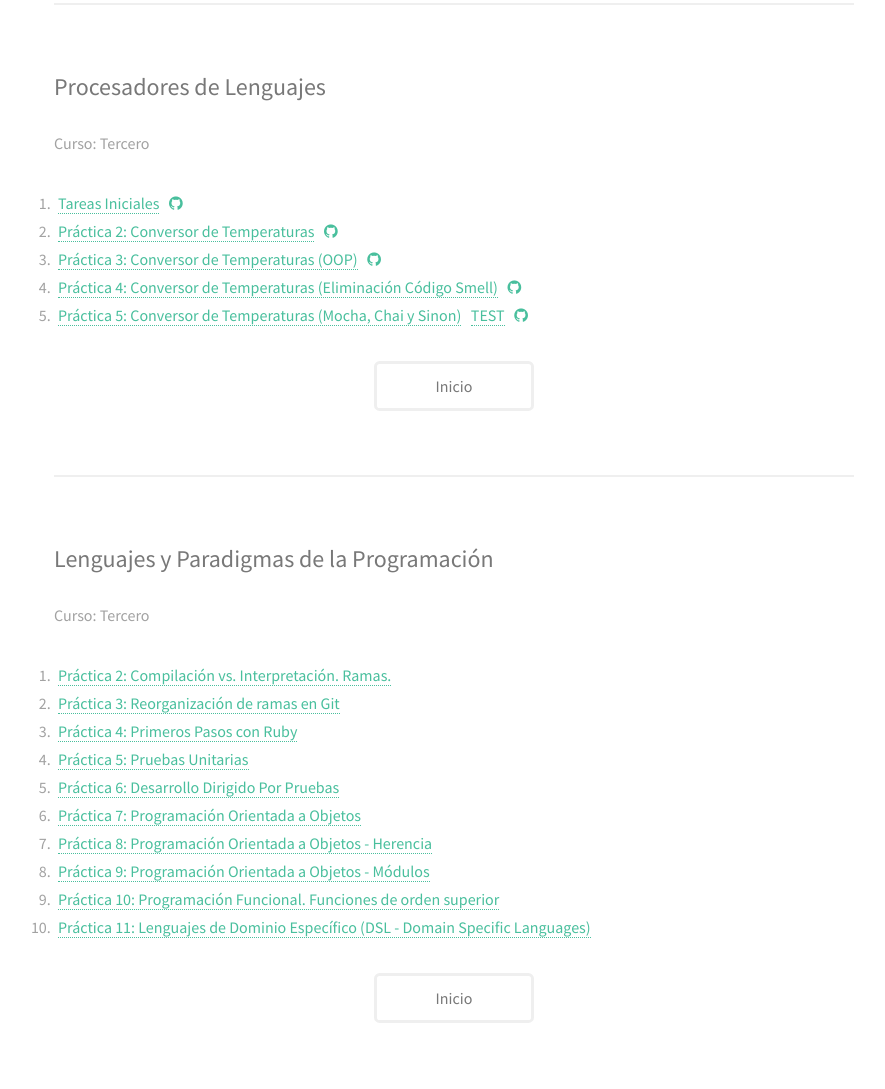
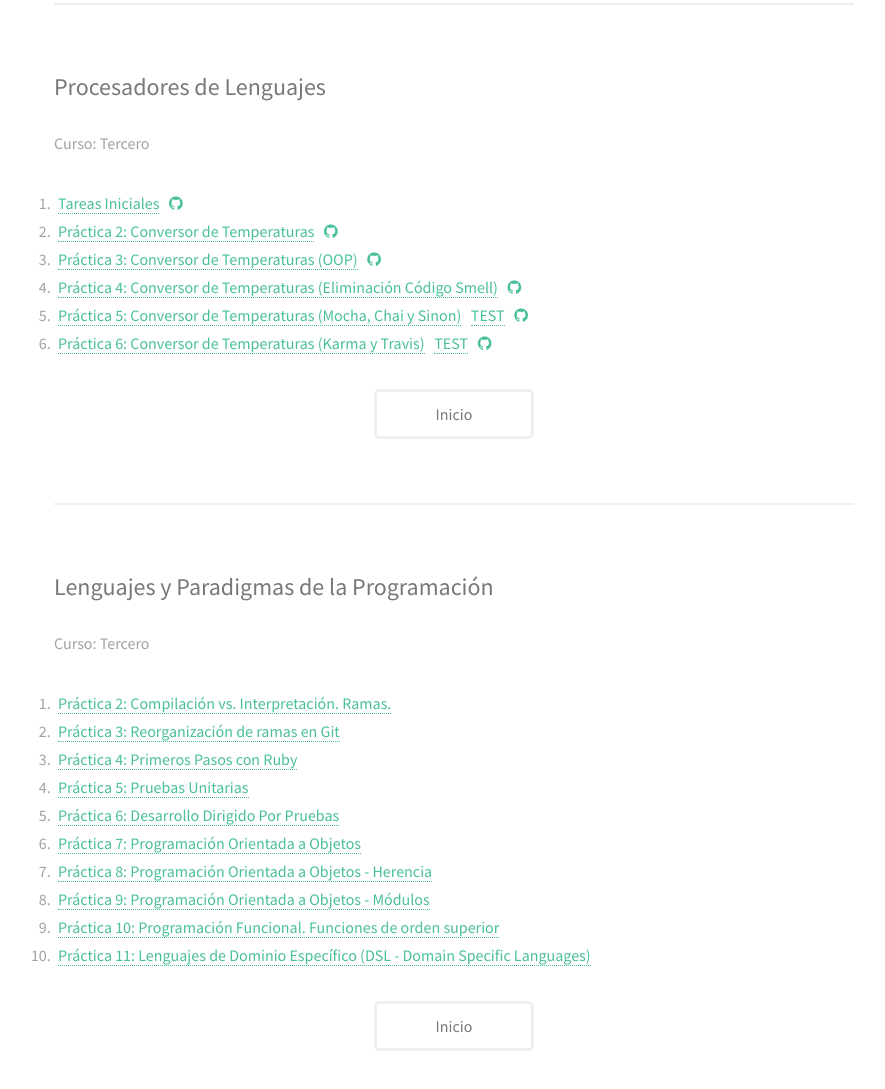
Before and after one commit to alu0100845235/alu0100845235.github.io, a plain HTML site: page index.html in a window 1280 px wide. Shown: the part 840-1929 px from the top of the page, without its empty margins (378-1263 px from the left). Drawn offline with Linux system fonts and the light colour scheme.

Commit message:
Actualizada lista de prácticas

```diff
--- a/index.html
+++ b/index.html
@@ -103,6 +103,11 @@
 									<a href="http://ull-esit-gradoii-pl.github.io/mocha-chai-sinon-ruyman_y_david/" target="_blank">Práctica 5: Conversor de Temperaturas (Mocha, Chai y Sinon)</a>&nbsp;&nbsp;
 									<a href="http://ull-esit-gradoii-pl.github.io/mocha-chai-sinon-ruyman_y_david/test/index.html" target="_blank">TEST</a>&nbsp;&nbsp;
 									<a href="https://github.com/ULL-ESIT-GRADOII-PL/mocha-chai-sinon-ruyman_y_david" TARGET="_blank" class="icon fa-github" title="Ir al repositorio"><span class="label">Github</span></a>
+								</li>
+								<li>
+									<a href="http://ull-esit-gradoii-pl.github.io/karma-y-travis-David_y_Ruyman/" target="_blank">Práctica 6: Conversor de Temperaturas (Karma y Travis)</a>&nbsp;&nbsp;
+									<a href="http://ull-esit-gradoii-pl.github.io/karma-y-travis-David_y_Ruyman/test/index.html" target="_blank">TEST</a>&nbsp;&nbsp;
+									<a href="https://github.com/ULL-ESIT-GRADOII-PL/karma-y-travis-David_y_Ruyman" TARGET="_blank" class="icon fa-github" title="Ir al repositorio"><span class="label">Github</span></a>
 								</li>
 							</ol>
 						</div>
```
